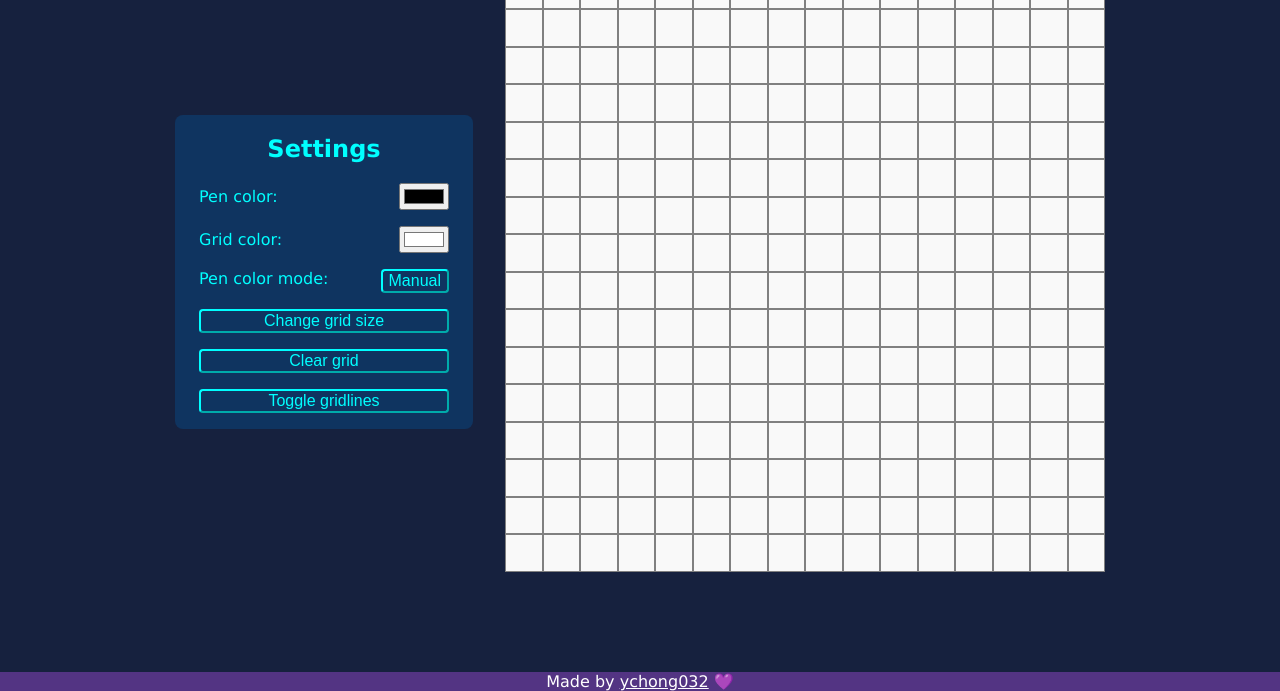
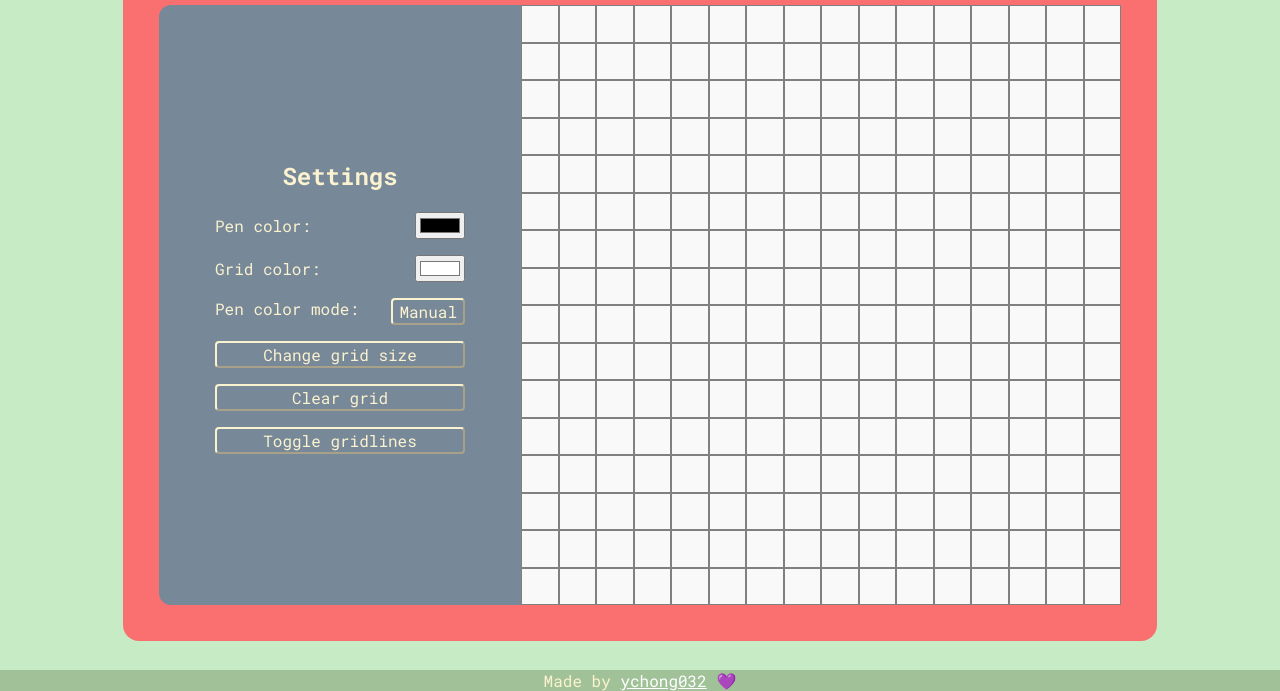
Before and after one commit to ychong032/etch-and-sketch, a plain HTML site: page index.html in a window 1280 px wide. Shown: the part 109-800 px from the top of the page. Drawn offline with Linux system fonts and the light colour scheme.

Commit message:
Change colour palette

```diff
--- a/index.html
+++ b/index.html
@@ -6,9 +6,14 @@
     <meta name="viewport" content="width=device-width, initial-scale=1.0">
     <title>Etch A Sketch</title>
     <link rel="stylesheet" href="style.css">
+    <link rel="preconnect" href="https://fonts.googleapis.com">
+    <link rel="preconnect" href="https://fonts.gstatic.com" crossorigin>
+    <link href="https://fonts.googleapis.com/css2?family=Roboto+Mono:wght@400;700&display=swap" rel="stylesheet">
     <script src="script.js" defer></script>
 </head>
 <body>
+    <div id="content">
+        <div id="frame">
             <h1>Etch A Sketch</h1>
             <div id="main">
                 <div id="settings">
@@ -32,6 +37,8 @@
                 <div id="container">
                 </div>
             </div>
+        </div>
+    </div>
     <div id="footer">
         Made by <a href="https://github.com/ychong032">ychong032</a> &#128156;
     </div>
--- a/style.css
+++ b/style.css
@@ -1,18 +1,35 @@
 body {
-    font-family: Verdana, Geneva, Tahoma, sans-serif;
+    font-family: 'Roboto Mono', monospace;
     display: flex;
     flex-direction: column;
     align-items: center;
-    justify-content: space-between;
     height: 100vh;
     margin: 0;
-    background-color: #16213E;
-    color: cyan;
+    background-color: rgb(198, 235, 197);
+    color: rgb(251, 242, 207);
+}
+
+#content {
+    flex: 1;
+    display: flex;
+    align-items: center;
+}
+
+#frame {
+    display: flex;
+    flex-direction: column;
+    align-items: center;
+    background-color: rgb(250, 112, 112);
+    padding: 0 36px 36px;
+    border-radius: 16px;
 }
 
 #main {
     display: flex;
     gap: 32px;
+    background-color: lightslategray;
+    padding-left: 32px;
+    border-radius: 12px;
 }
 
 #settings {
@@ -22,10 +39,9 @@ body {
     width: 250px;
     justify-content: center;
     align-self: center;
-    background-color: #0F3460;
     border-radius: 8px;
     padding: 0px 24px;
-    color: cyan;
+    color: rgb(251, 242, 207);
 }
 
 #settings h2 {
@@ -41,17 +57,17 @@ body {
 
 button {
     font-size: 16px;
+    font-family: 'Roboto Mono', monospace;
     margin-bottom: 16px;
     background-color: transparent;
-    border-color: cyan;
+    border-color: rgb(251, 242, 207);
     border-radius: 4px;
-    color: cyan;
+    color: rgb(251, 242, 207);
 }
 
 #footer {
-    margin-top: auto;
-    background-color: #533483;
-    color: white;
+    background-color: rgb(161, 194, 152);
+    color: rgb(251, 242, 207);
     width: 100%;
     text-align: center;
 }
```
Also changed, not shown: 1 other file. Lines whose indentation alone changed are shown as unchanged.
